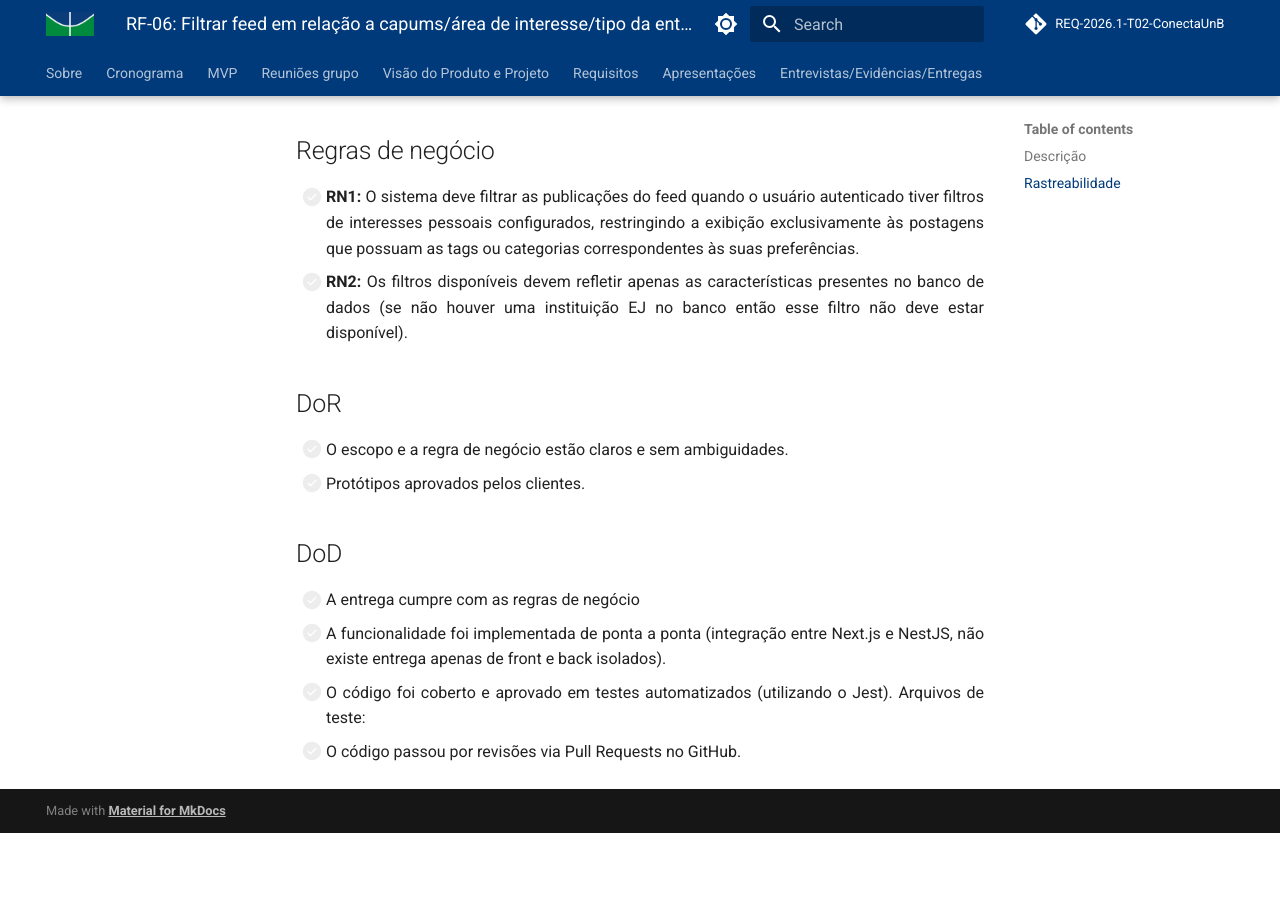
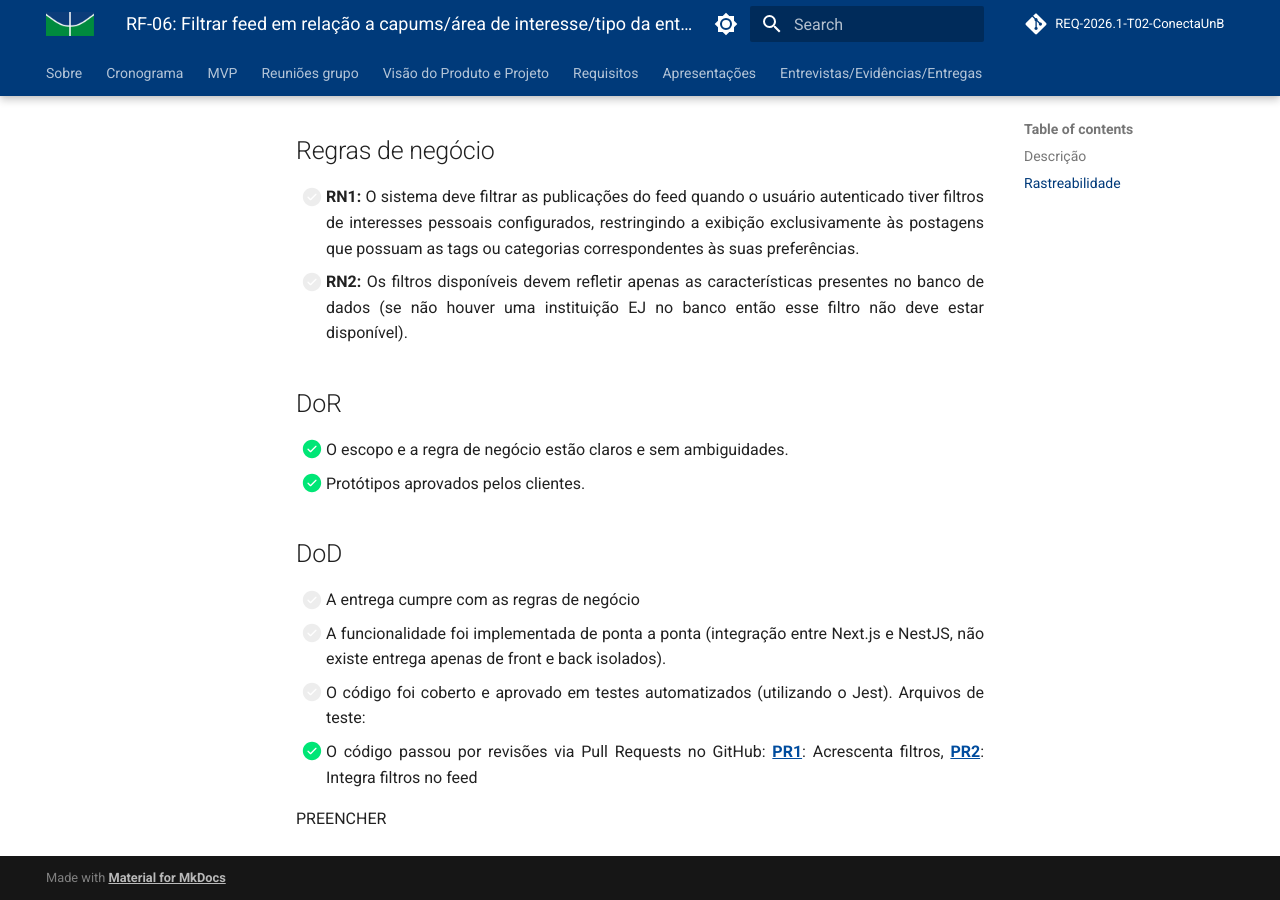
Before and after one commit to mdsreq-fga-unb/REQ-2026.1-T02-ConectaUnB, an MkDocs documentation site: the page built from docs/RFuncionais/escopo/RF_06.md, in a window 1280 px wide and 900 px high, scrolled down 1165 px. Built offline with MkDocs 1.6.1 and Material for MkDocs 9.7.7, drawn with Linux system fonts in a browser that asks for light colours; comment, search, counter and statistics services are not loaded; before the commit the page ends 1998 px from its top, so only the background shows below that.

Commit message:
docs: atualiza dor e dod de alguns requisitos

```diff
--- a/docs/RFuncionais/escopo/RF_06.md
+++ b/docs/RFuncionais/escopo/RF_06.md
@@ -22,11 +22,13 @@ E durante a atividade de verival o grupo que nos avaliou recomendou o melhor det
 - [ ] **RN2:** Os filtros disponíveis devem refletir apenas as características presentes no banco de dados (se não houver uma instituição EJ no banco então esse filtro não deve estar disponível).
 
 ## DoR
-- [ ] O escopo e a regra de negócio estão claros e sem ambiguidades.
-- [ ] Protótipos aprovados pelos clientes.
+- [x] O escopo e a regra de negócio estão claros e sem ambiguidades.
+- [x] Protótipos aprovados pelos clientes.
 
 ## DoD
 - [ ] A entrega cumpre com as regras de negócio
 - [ ] A funcionalidade foi implementada de ponta a ponta (integração entre Next.js e NestJS, não existe entrega apenas de front e back isolados).
 - [ ] O código foi coberto e aprovado em testes automatizados (utilizando o Jest). Arquivos de teste:
-- [ ] O código passou por revisões via Pull Requests no GitHub.
+- [x] O código passou por revisões via Pull Requests no GitHub: [PR1](https://github.com/mdsreq-fga-unb/REQ-2026.1-T02-ConectaUnB/pull/157): Acrescenta filtros, [PR2](https://github.com/mdsreq-fga-unb/REQ-2026.1-T02-ConectaUnB/pull/165): Integra filtros no feed
+
+PREENCHER
```
Also changed, not shown: docs/RFuncionais/RF_26.md (+3 -3 lines).
